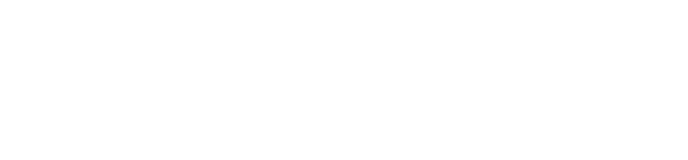
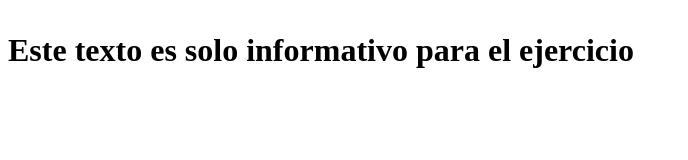
Before and after one commit to Vispack97/Ejercicio-1, a plain HTML site: page index.html in a window 1280 px wide. Shown: the whole page, without its empty margins (0-688 px from the left). Drawn offline with Linux system fonts and the light colour scheme.

Commit message:
Añadimos parrafo

```diff
--- a/index.html
+++ b/index.html
@@ -3,9 +3,11 @@
 <head>
     <meta charset="UTF-8">
     <meta name="viewport" content="width=device-width, initial-scale=1.0">
-    <title>"Ejercicio 1"</title>
+    <title>"Ejercicio"</title>
 </head>
 <body>
-
+    <h1>
+        <p>Este texto es solo informativo para el ejercicio</p>
+    </h1>
 </body>
 </html>
```
